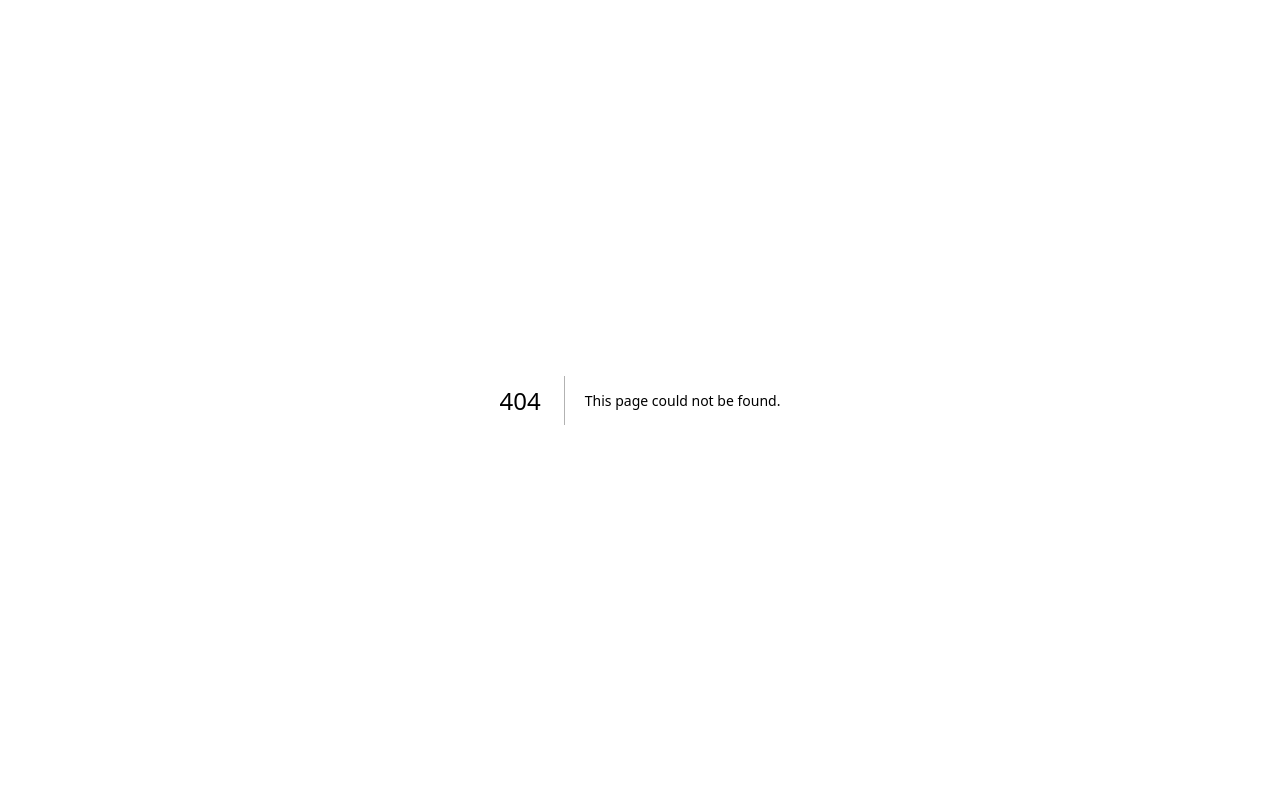
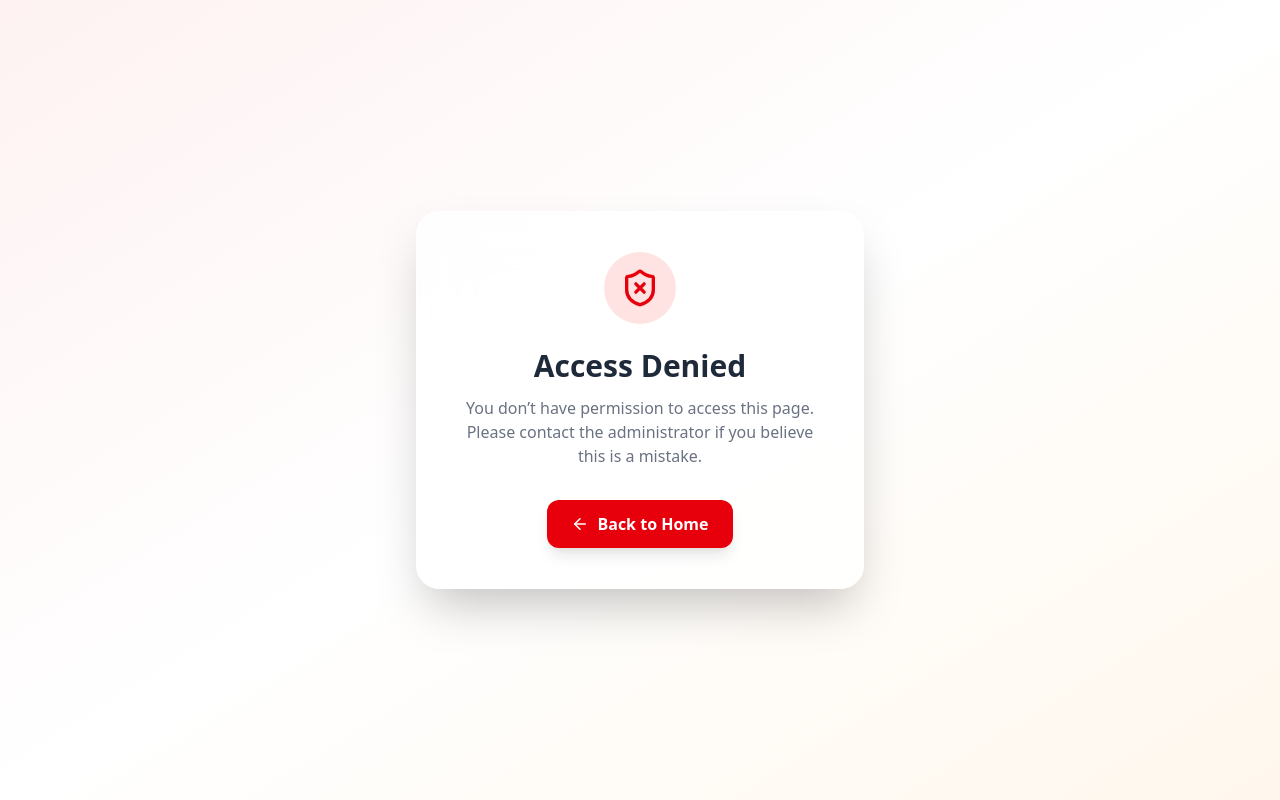
Before and after one commit to Mehar-habib/Grocery-Delivery, a Next.js app: page /unauthorized in a window 1280 px wide. Before the commit this address had no page. Built offline with nearby package versions, Linux system fonts and the light colour scheme.

Commit message:
update middleware according to role

```diff
--- /dev/null
+++ b/src/app/unauthorized/page.tsx
@@ -0,0 +1,47 @@
+"use client";
+
+import { ShieldX, ArrowLeft } from "lucide-react";
+import { motion } from "motion/react";
+import Link from "next/link";
+
+const Unauthorized = () => {
+  return (
+    <div className="min-h-screen flex items-center justify-center bg-linear-to-br from-red-50 via-white to-orange-50 px-6">
+      <motion.div
+        initial={{ opacity: 0, y: 40 }}
+        animate={{ opacity: 1, y: 0 }}
+        transition={{ duration: 0.5 }}
+        className="max-w-md w-full backdrop-blur-xl bg-white/80 border border-white/40 shadow-2xl rounded-3xl p-10 text-center"
+      >
+        {/* Icon */}
+        <div className="flex justify-center mb-6">
+          <div className="p-4 rounded-full bg-red-100 text-red-600">
+            <ShieldX size={40} />
+          </div>
+        </div>
+
+        {/* Heading */}
+        <h1 className="text-3xl font-bold text-gray-800">Access Denied</h1>
+
+        <p className="text-gray-500 mt-3 text-sm md:text-base">
+          You don’t have permission to access this page. Please contact the
+          administrator if you believe this is a mistake.
+        </p>
+
+        {/* Button */}
+        <Link href="/">
+          <motion.button
+            whileHover={{ scale: 1.05 }}
+            whileTap={{ scale: 0.95 }}
+            className="mt-8 inline-flex items-center gap-2 bg-red-600 hover:bg-red-700 text-white font-semibold px-6 py-3 rounded-xl shadow-lg transition"
+          >
+            <ArrowLeft size={18} />
+            Back to Home
+          </motion.button>
+        </Link>
+      </motion.div>
+    </div>
+  );
+};
+
+export default Unauthorized;
--- a/src/auth.ts
+++ b/src/auth.ts
@@ -57,12 +57,15 @@ export const { handlers, signIn, signOut, auth } = NextAuth({
     },
 
     // token k ander user ka data dalta hai
-    jwt({ token, user }) {
+    jwt({ token, user, trigger, session }) {
       if (user) {
         token.id = user.id;
         token.name = user.name;
         token.email = user.email;
         token.role = user.role;
+      }
+      if (trigger === "update") {
+        token.role = session.role;
       }
       return token;
     },
--- a/src/components/EditRoleAndMobile.tsx
+++ b/src/components/EditRoleAndMobile.tsx
@@ -5,9 +5,11 @@ import { ArrowRight, Bike, User, UserCog, Phone, Loader2 } from "lucide-react";
 import { useRouter } from "next/navigation";
 import { useState } from "react";
 import { motion } from "motion/react";
+import { useSession } from "next-auth/react";
 
 const EditRoleAndMobile = () => {
   const router = useRouter();
+  const { update } = useSession();
 
   const roles = [
     { id: "admin", label: "Admin", icon: UserCog },
@@ -28,6 +30,7 @@ const EditRoleAndMobile = () => {
         role: selectedRole,
         mobile,
       });
+      await update({ role: selectedRole });
       router.push("/");
     } catch (error) {
       console.error(error);
--- a/src/proxy.ts
+++ b/src/proxy.ts
@@ -13,6 +13,17 @@ export async function proxy(req: NextRequest) {
     loginUrl.searchParams.set("callbackUrl", req.url);
     return NextResponse.redirect(loginUrl);
   }
+  const role = token.role;
+  if (pathname.startsWith("/user") && role !== "user") {
+    return NextResponse.redirect(new URL("/unauthorized", req.url));
+  }
+  if (pathname.startsWith("/admin") && role !== "admin") {
+    return NextResponse.redirect(new URL("/unauthorized", req.url));
+  }
+  if (pathname.startsWith("/deliveryBoy") && role !== "deliveryBoy") {
+    return NextResponse.redirect(new URL("/unauthorized", req.url));
+  }
+
   return NextResponse.next();
 }
 
```
